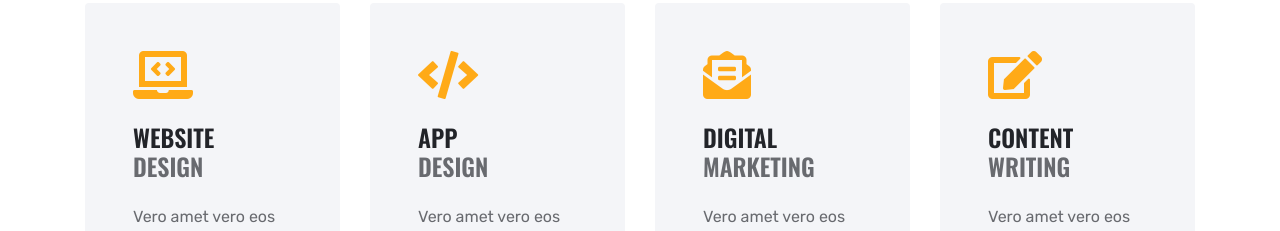
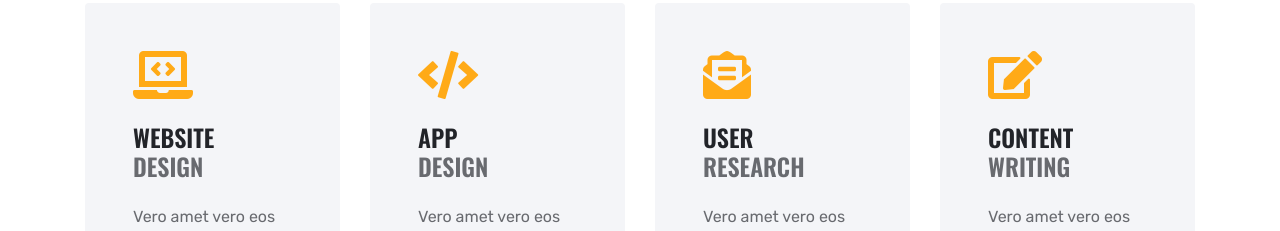
Before and after one commit to nabarunjain/nabarunjain.github.io, a plain HTML site: page index.html in a window 1280 px wide. Shown: the part 2040-2271 px from the top of the page. Drawn offline with nearby package versions, Linux system fonts and the light colour scheme.

Commit message:
Update index.html
Latest Updated

```diff
--- a/index.html
+++ b/index.html
@@ -123,7 +123,7 @@
                 <div class="col-lg-3 mb-2">
                     <div class="service-item rounded p-5 mb-4">
                         <i class="fa fa-3x fa-envelope-open-text text-primary mb-4"></i>
-                        <h4 class="text-uppercase mb-4"> Digital <span class="d-block text-body"> Marketing </span></h4>
+                        <h4 class="text-uppercase mb-4"> User <span class="d-block text-body"> Research </span></h4>
                         <p class="m-0"> Vero amet vero eos kasd justo ipsum diam sed elitr </p>
                     </div>
                 </div>
```
